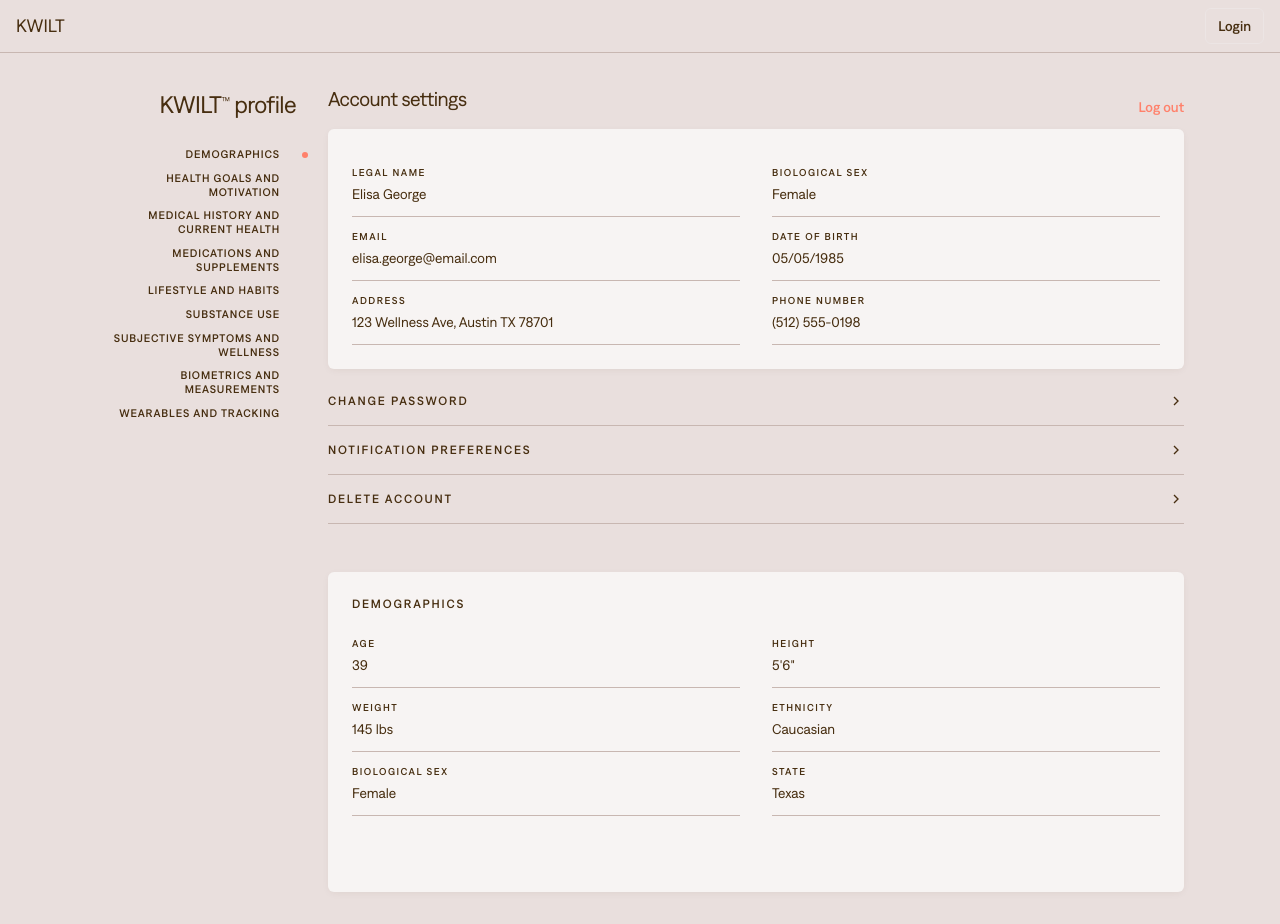
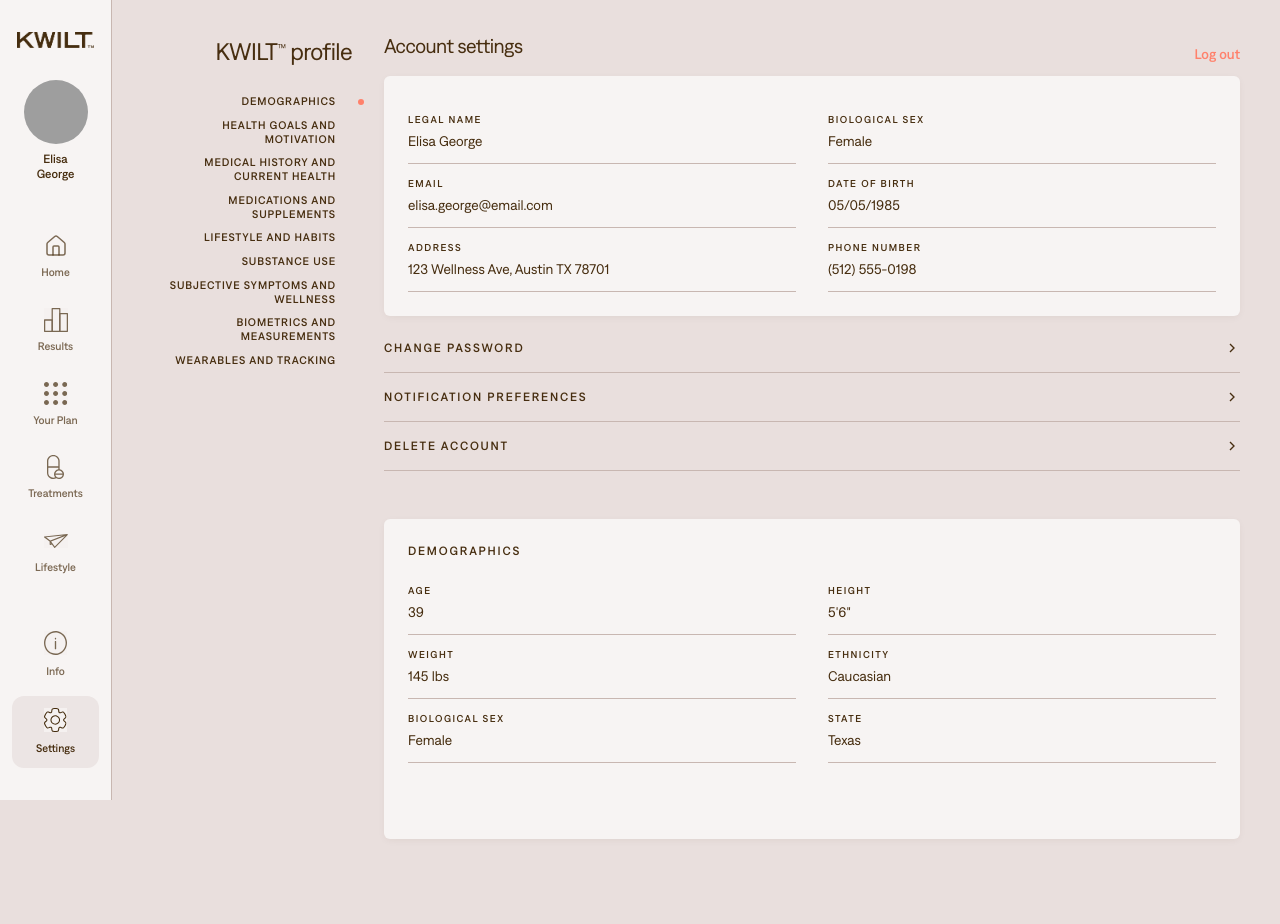
Before and after one commit to Hypertrends-Hiro/base, a Vue app in the folder vue/: page /profile in a window 1280 px wide. After the commit the page ends 871 px from the top, so only its background shows below. Built offline with nearby package versions, Linux system fonts and the light colour scheme; grey boxes are pictures that could not be loaded.

Commit message:
feat: App sidebar + DashboardLayout (Elisa George, nav); Profile sidebar CSS-only; useIsMobile composable
Made-with: Cursor

```diff
--- /dev/null
+++ b/vue/src/components/AppSidebar.vue
@@ -0,0 +1,116 @@
+<script setup lang="ts">
+import { useRoute, RouterLink } from 'vue-router'
+import { cn } from '@/lib/utils'
+import kwiltLogo from '@/assets/kwilt-logo-dark.png'
+import navResults from '@/assets/nav-results.svg'
+import navPlan from '@/assets/nav-plan.svg'
+import navLifestyle from '@/assets/nav-lifestyle.svg'
+import navTreatments from '@/assets/nav-treatments.svg'
+import navInfo from '@/assets/nav-info.svg'
+import navSettings from '@/assets/nav-settings.svg'
+
+interface NavItem {
+  type: 'icon' | 'img'
+  src?: string
+  label: string
+  href: string
+  id?: string
+}
+
+const mainNavItems: NavItem[] = [
+  { type: 'icon', label: 'Home', href: '/dashboard' },
+  { type: 'img', src: navResults, label: 'Results', href: '/results', id: 'nav-results' },
+  { type: 'img', src: navPlan, label: 'Your Plan', href: '/plan', id: 'nav-plan' },
+  { type: 'img', src: navTreatments, label: 'Treatments', href: '/treatments', id: 'nav-treatments' },
+  { type: 'img', src: navLifestyle, label: 'Lifestyle', href: '/lifestyle', id: 'nav-lifestyle' },
+]
+
+const secondaryItems: NavItem[] = [
+  { type: 'img', src: navInfo, label: 'Info', href: '/info' },
+  { type: 'img', src: navSettings, label: 'Settings', href: '/profile' },
+]
+
+const route = useRoute()
+const isActive = (href: string) => route.path === href
+</script>
+
+<template>
+  <aside
+    class="hidden md:flex sticky top-0 h-screen w-28 flex-shrink-0 flex-col items-center border-r border-sidebar-border bg-sidebar py-8"
+  >
+    <!-- Logo -->
+    <div class="mb-8">
+      <RouterLink to="/dashboard">
+        <img :src="kwiltLogo" alt="KWILT" class="h-4 w-auto" />
+      </RouterLink>
+    </div>
+
+    <!-- User Avatar + Elisa George -->
+    <RouterLink to="/profile" class="mb-10 flex flex-col items-center gap-2 group">
+      <span class="relative flex h-16 w-16 shrink-0 overflow-hidden rounded-full ring-2 ring-transparent group-hover:ring-primary transition-all">
+        <img
+          src="https://images.unsplash.com/photo-1494790108377-be9c29b29330?w=100&h=100&fit=crop"
+          alt="User"
+          class="aspect-square h-full w-full"
+        />
+      </span>
+      <span class="text-center text-xs font-medium text-foreground leading-tight group-hover:text-primary transition-colors">
+        Elisa<br />George
+      </span>
+    </RouterLink>
+
+    <!-- Main Navigation -->
+    <nav class="flex flex-1 flex-col items-center gap-1 w-full px-3">
+      <RouterLink
+        v-for="item in mainNavItems"
+        :key="item.href"
+        :to="item.href"
+        :id="item.id"
+        :class="cn(
+          'flex flex-col items-center gap-2 rounded-xl w-full py-3 transition-all duration-200',
+          isActive(item.href) ? 'bg-sidebar-accent' : 'hover:bg-sidebar-accent/50'
+        )"
+      >
+        <template v-if="item.type === 'icon'">
+          <svg xmlns="http://www.w3.org/2000/svg" width="24" height="24" viewBox="0 0 24 24" fill="none" stroke="currentColor" stroke-width="1.5" stroke-linecap="round" stroke-linejoin="round" :class="cn('h-6 w-6', isActive(item.href) ? 'text-foreground' : 'text-foreground/70')">
+            <path d="M15 21v-8a1 1 0 0 0-1-1h-4a1 1 0 0 0-1 1v8" />
+            <path d="M3 10a2 2 0 0 1 .709-1.528l7-5.999a2 2 0 0 1 2.582 0l7 5.999A2 2 0 0 1 21 10v9a2 2 0 0 1-2 2H5a2 2 0 0 1-2-2z" />
+          </svg>
+        </template>
+        <img
+          v-else-if="item.src"
+          :src="item.src"
+          :alt="item.label"
+          :class="cn('h-6 w-6 object-contain', !isActive(item.href) && 'opacity-70')"
+        />
+        <span :class="cn('text-[11px] font-medium leading-tight text-center', isActive(item.href) ? 'text-foreground' : 'text-foreground/70')">
+          {{ item.label }}
+        </span>
+      </RouterLink>
+
+      <!-- Spacer -->
+      <div class="flex-1" />
+
+      <!-- Secondary / bottom nav items -->
+      <RouterLink
+        v-for="item in secondaryItems"
+        :key="item.href"
+        :to="item.href"
+        :class="cn(
+          'flex flex-col items-center gap-2 rounded-xl w-full py-3 transition-all duration-200',
+          isActive(item.href) ? 'bg-sidebar-accent' : 'hover:bg-sidebar-accent/50'
+        )"
+      >
+        <img
+          v-if="item.src"
+          :src="item.src"
+          :alt="item.label"
+          :class="cn('h-6 w-6 object-contain', !isActive(item.href) && 'opacity-70')"
+        />
+        <span :class="cn('text-[11px] font-medium', isActive(item.href) ? 'text-foreground' : 'text-foreground/70')">
+          {{ item.label }}
+        </span>
+      </RouterLink>
+    </nav>
+  </aside>
+</template>
--- /dev/null
+++ b/vue/src/components/DashboardLayout.vue
@@ -0,0 +1,67 @@
+<script setup lang="ts">
+import { useRoute, RouterLink } from 'vue-router'
+import { cn } from '@/lib/utils'
+import AppSidebar from '@/components/AppSidebar.vue'
+import navResults from '@/assets/nav-results.svg'
+import navPlan from '@/assets/nav-plan.svg'
+import navTreatments from '@/assets/nav-treatments.svg'
+import navLifestyle from '@/assets/nav-lifestyle.svg'
+import navSettings from '@/assets/nav-settings.svg'
+
+interface MobileNavItem {
+  type: 'icon' | 'img'
+  src?: string
+  label: string
+  href: string
+  id?: string
+}
+
+const mobileNavItems: MobileNavItem[] = [
+  { type: 'icon', label: 'Home', href: '/dashboard' },
+  { type: 'img', src: navResults, label: 'Results', href: '/results', id: 'mobile-nav-results' },
+  { type: 'img', src: navPlan, label: 'Plan', href: '/plan', id: 'mobile-nav-plan' },
+  { type: 'img', src: navTreatments, label: 'Treatments', href: '/treatments', id: 'mobile-nav-treatments' },
+  { type: 'img', src: navLifestyle, label: 'Lifestyle', href: '/lifestyle', id: 'mobile-nav-lifestyle' },
+  { type: 'img', src: navSettings, label: 'Settings', href: '/profile' },
+]
+
+const route = useRoute()
+const isActive = (href: string) => route.path === href
+</script>
+
+<template>
+  <div class="flex min-h-screen w-full bg-background">
+    <AppSidebar />
+    <main class="flex-1 overflow-auto pb-20 md:pb-0">
+      <slot />
+    </main>
+
+    <!-- Mobile bottom nav bar -->
+    <nav class="fixed bottom-0 left-0 right-0 z-50 flex md:hidden border-t border-border bg-sidebar">
+      <RouterLink
+        v-for="item in mobileNavItems"
+        :key="item.href"
+        :to="item.href"
+        :id="item.id"
+        :class="cn(
+          'flex flex-1 flex-col items-center justify-center gap-1 py-3 transition-all',
+          isActive(item.href) ? 'text-foreground' : 'text-foreground/50'
+        )"
+      >
+        <template v-if="item.type === 'icon'">
+          <svg xmlns="http://www.w3.org/2000/svg" width="20" height="20" viewBox="0 0 24 24" fill="none" stroke="currentColor" stroke-width="1.5" stroke-linecap="round" stroke-linejoin="round" class="h-5 w-5">
+            <path d="M15 21v-8a1 1 0 0 0-1-1h-4a1 1 0 0 0-1 1v8" />
+            <path d="M3 10a2 2 0 0 1 .709-1.528l7-5.999a2 2 0 0 1 2.582 0l7 5.999A2 2 0 0 1 21 10v9a2 2 0 0 1-2 2H5a2 2 0 0 1-2-2z" />
+          </svg>
+        </template>
+        <img
+          v-else-if="item.src"
+          :src="item.src"
+          :alt="item.label"
+          :class="cn('h-5 w-5 object-contain', !isActive(item.href) && 'opacity-50')"
+        />
+        <span class="text-[10px] font-medium">{{ item.label }}</span>
+      </RouterLink>
+    </nav>
+  </div>
+</template>
--- /dev/null
+++ b/vue/src/composables/useIsMobile.ts
@@ -0,0 +1,22 @@
+import { ref, onMounted, onUnmounted } from 'vue'
+
+const MOBILE_BREAKPOINT = 768
+
+export function useIsMobile() {
+  const isMobile = ref(false)
+
+  function update() {
+    isMobile.value = window.innerWidth < MOBILE_BREAKPOINT
+  }
+
+  onMounted(() => {
+    update()
+    window.addEventListener('resize', update)
+  })
+
+  onUnmounted(() => {
+    window.removeEventListener('resize', update)
+  })
+
+  return isMobile
+}
--- a/vue/src/layouts/AppShell.vue
+++ b/vue/src/layouts/AppShell.vue
@@ -2,24 +2,50 @@
 import { computed } from 'vue'
 import { useRoute } from 'vue-router'
 import UiButton from '@/components/ui/button.vue'
+import DashboardLayout from '@/components/DashboardLayout.vue'
 
 const route = useRoute()
 const isLandingOrShop = computed(() => route.name === 'landing' || route.name === 'shop')
+
+const dashboardLayoutRouteNames = [
+  'dashboard',
+  'profile',
+  'results',
+  'plan',
+  'plan-detail',
+  'treatments',
+  'manage-subscription',
+  'lifestyle',
+  'info',
+  'order-history',
+  'patient-portal',
+]
+const useDashboardLayout = computed(() =>
+  route.name != null && dashboardLayoutRouteNames.includes(route.name as string)
+)
 </script>
 
 <template>
   <div
     id="app-shell"
     class="min-h-screen text-foreground"
-    :class="{ 'bg-background': !isLandingOrShop }"
+    :class="{ 'bg-background': !isLandingOrShop && !useDashboardLayout }"
   >
-    <header
-      v-if="!isLandingOrShop"
-      class="border-b border-border px-4 py-2 flex items-center justify-between"
-    >
-      <span class="font-heading text-lg">KWILT</span>
-      <UiButton variant="outline" size="sm">Login</UiButton>
-    </header>
-    <RouterView />
+    <!-- Landing / Shop: no header, no sidebar -->
+    <template v-if="isLandingOrShop">
+      <RouterView />
+    </template>
+    <!-- Dashboard routes: sidebar + main + mobile bottom nav (no top header) -->
+    <DashboardLayout v-else-if="useDashboardLayout">
+      <RouterView />
+    </DashboardLayout>
+    <!-- Other routes (e.g. checkout, payment, thank-you): simple header + content -->
+    <template v-else>
+      <header class="border-b border-border px-4 py-2 flex items-center justify-between">
+        <span class="font-heading text-lg">KWILT</span>
+        <UiButton variant="outline" size="sm">Login</UiButton>
+      </header>
+      <RouterView />
+    </template>
   </div>
 </template>
--- a/vue/src/pages/ProfileView.vue
+++ b/vue/src/pages/ProfileView.vue
@@ -89,7 +89,10 @@ const deleteAccountOpen = ref(false)
 <template>
   <div class="w-full max-w-6xl mx-auto px-4 md:px-8 py-8">
     <div class="flex flex-col md:flex-row gap-8">
-      <div class="md:w-[200px] shrink-0 md:sticky md:top-8 md:self-start">
+      <!-- Left sidebar: visible from md (768px) up via Tailwind only -->
+      <aside
+        class="hidden md:block w-[200px] shrink-0 sticky top-8 self-start"
+      >
         <h1 class="font-heading text-2xl tracking-tight text-foreground mb-6 text-right">
           KWILT<span class="text-[10px] align-super">™</span> profile
         </h1>
@@ -98,7 +101,7 @@ const deleteAccountOpen = ref(false)
             v-for="cat in intakeCategories"
             :key="cat"
             type="button"
-            class="text-[11px] leading-tight font-medium text-right py-1 pr-4 relative transition-colors uppercase tracking-[0.08em]"
+            class="text-[11px] leading-tight font-medium text-right py-1 pr-4 relative transition-colors uppercase tracking-[0.08em] w-full"
             :class="activeIntake === cat ? 'text-foreground' : 'text-muted-foreground hover:text-foreground'"
             @click="activeIntake = cat"
           >
@@ -106,7 +109,7 @@ const deleteAccountOpen = ref(false)
             {{ cat }}
           </button>
         </nav>
-      </div>
+      </aside>
 
       <div class="flex-1 space-y-12 min-w-0">
         <section>
```
